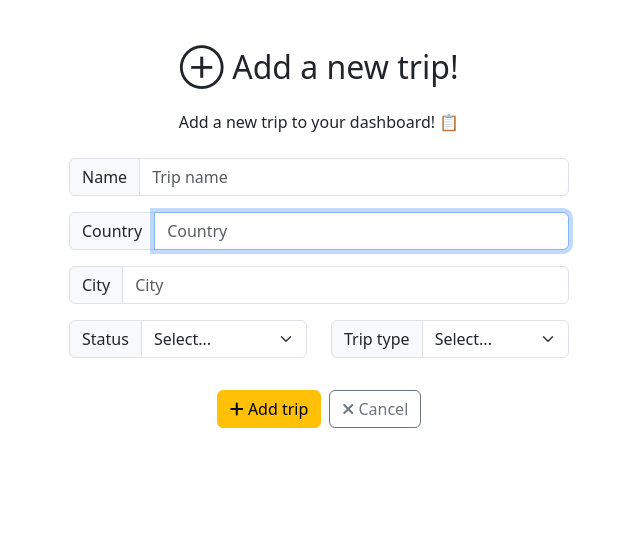
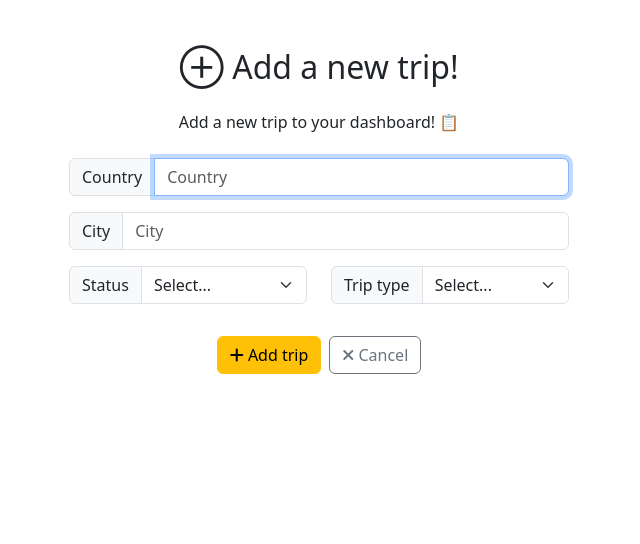
Before and after one commit to aifontao/TralvelPlanner, a Flask app: page /add_trip in a window 1280 px wide. Shown: the part 56-600 px from the top of the page, without its empty margins (321-961 px from the left). Run offline with Flask 3, Linux system fonts and the light colour scheme; a user stored in the database is signed in; data comes from the database, SQL or seed files in the repository; some libraries are stand-ins or nearby versions.

Commit message:
Removed trip name

```diff
--- a/templates/add_trip.html
+++ b/templates/add_trip.html
@@ -15,13 +15,6 @@
                 <h2>⊕ Add a new trip!</h2>
 
                 <p class="my-4">Add a new trip to your dashboard! 📋</p>
-
-                <!-- Trip name -->
-                <div class="input-group mb-3">
-                    <span class="input-group-text">Name</span>
-                    <input autocomplete="off" class="form-control" name="name" placeholder="Trip name"
-                        type="text">
-                </div>
 
                 <!-- Country -->
                 <div class="input-group mb-3">
```
